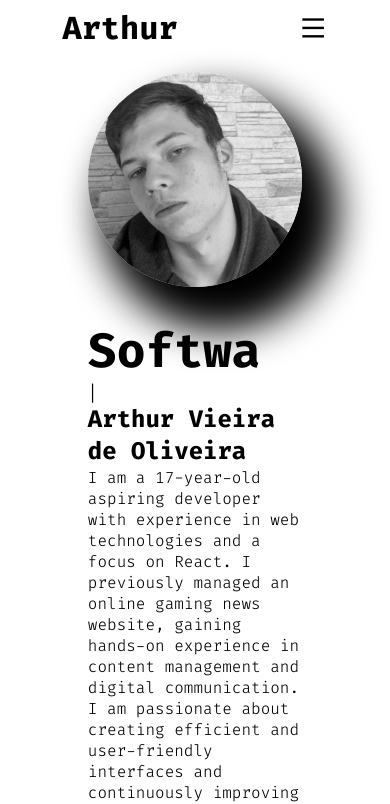
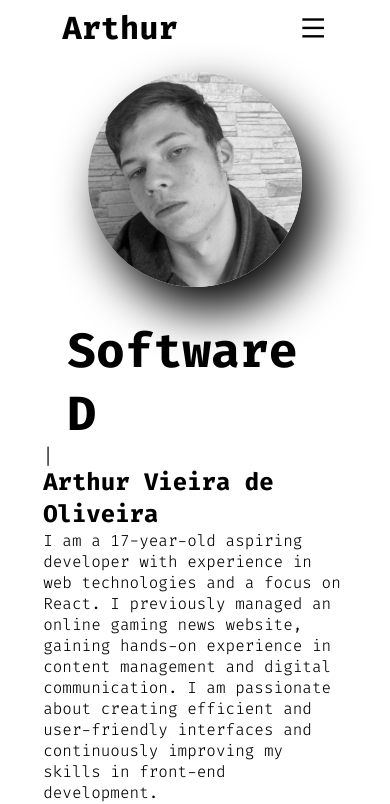
Before and after one commit to TuttaDaWeb/Portfolio-Extremely-Professional, a React (Vite) app: page / in a window 390 px wide. Shown: the top 804 px of the page. Built offline with nearby package versions, Linux system fonts and the light colour scheme.

Commit message:
fifth commit

```diff
--- a/src/components/main_page.css
+++ b/src/components/main_page.css
@@ -97,15 +97,22 @@ body.dark-mode .github:hover{
         width: 60%;
     }
     .details{
-        width: 60%;
+        width: 85%;
         margin-top: 2rem;
     }
     .details h1{
-        font-size: 3.89rem;
+        font-size: 3.9rem;
+        padding: 0 1.5rem;
     }
 }
 @media(max-width: 449px){
     .details h1{
         font-size: 3rem;
     }
+    .container img{
+        box-shadow: 1rem 1.5rem 3rem #000;
+    }
+    .container img:hover{
+        box-shadow: 2rem 2.5rem 4rem #000;
+    }
 }
--- a/src/components/main_page.jsx
+++ b/src/components/main_page.jsx
@@ -11,7 +11,7 @@ function MainPage(){
 
     useEffect(()=>{
         const typed = new Typed(el.current, {
-            strings: ["Programmer", "Software Developer", "Front-end", "Asperger"],
+            strings: ["Software Developer", "Front-end", "Asperger"],
             typeSpeed: 150,
             backDelay: 280,
             backSpeed: 170,
```
